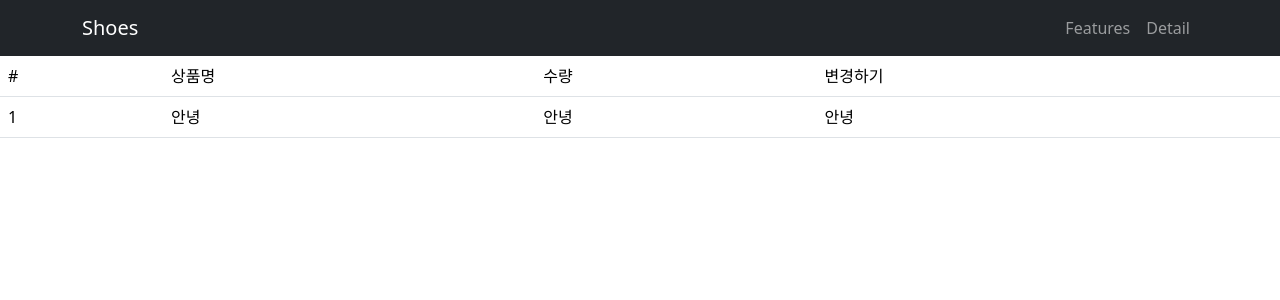
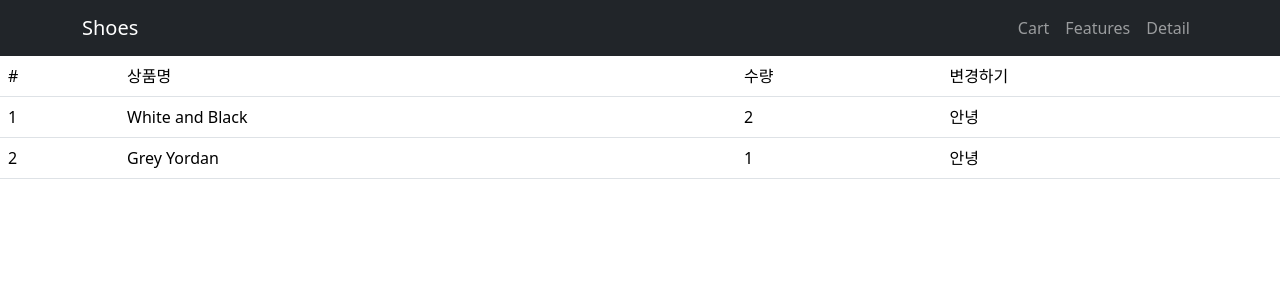
Before and after one commit to gangsuuu/BasiceReact, a React (Create React App) app: page /cart in a window 1280 px wide. Shown: the top 300 px of the page. Built offline with nearby package versions, Linux system fonts and the light colour scheme.

Commit message:
'06_23_reduce_01'

```diff
--- a/src/App.js
+++ b/src/App.js
@@ -36,11 +36,16 @@ function App() {
           <div>
             <Nav className="me-auto">
               <Nav.Link
+              onClick={() => {
+                navigate('/cart')
+              }}
+              >Cart</Nav.Link>
+              <Nav.Link
               onClick={() => {{navigate('/')}}}
               >Features</Nav.Link>
               <Nav.Link
               onClick={() => {
-                navigate("/detail")
+                navigate("/detail/1")
               }}>Detail</Nav.Link>
           </Nav>
           </div>
--- a/src/routes/Cart.js
+++ b/src/routes/Cart.js
@@ -1,6 +1,13 @@
 import { Table } from "react-bootstrap";
+import { useSelector } from "react-redux";
+
 
 export function Cart() {
+
+
+    let state = useSelector((state) => { return state})
+    // let a = useSelector((state) => state.stock ) // stock만 출력 됨
+
     return (
         <div>
             <Table>
@@ -12,14 +19,19 @@ export function Cart() {
                     <th>변경하기</th>
                     </tr>
                 </thead>
-                <tbody>
-                    <tr>
-                    <td>1</td>
-                    <td>안녕</td>
-                    <td>안녕</td>
-                    <td>안녕</td>
-                    </tr>
-                </tbody>
+                {
+                    state.items.map((item,index) => {
+                        return(
+                        <tbody>
+                            <tr>
+                            <td>{index  + 1}</td>
+                            <td>{item.name}</td>
+                            <td>{item.count}</td>
+                            <td>안녕</td>
+                            </tr>
+                        </tbody>
+                        )})
+                }
             </Table>
         </div>
 
--- a/src/store.js
+++ b/src/store.js
@@ -1,5 +1,24 @@
-import { configureStore } from '@reduxjs/toolkit'
+import { configureStore, createSlice } from '@reduxjs/toolkit'
+
+
+
+let user = createSlice({
+  name: 'user',
+  initialState: "kim"
+})
+
+let items = createSlice({
+  name: 'items',
+  initialState: [
+    {id : 0, name : 'White and Black', count : 2},
+    {id : 2, name : 'Grey Yordan', count : 1}
+  ]
+})
+
 
 export default configureStore({
-  reducer: { }
+  reducer: {
+    user : user.reducer,
+    items : items.reducer,
+  }
 })
```
